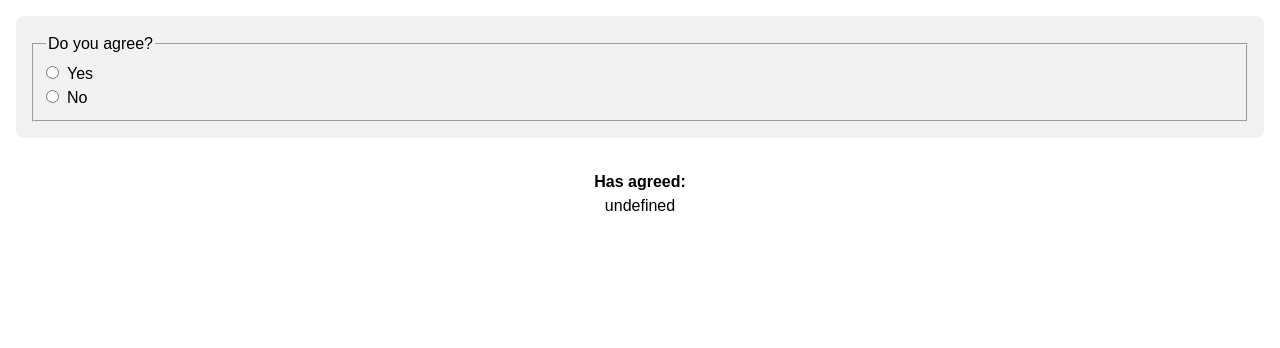
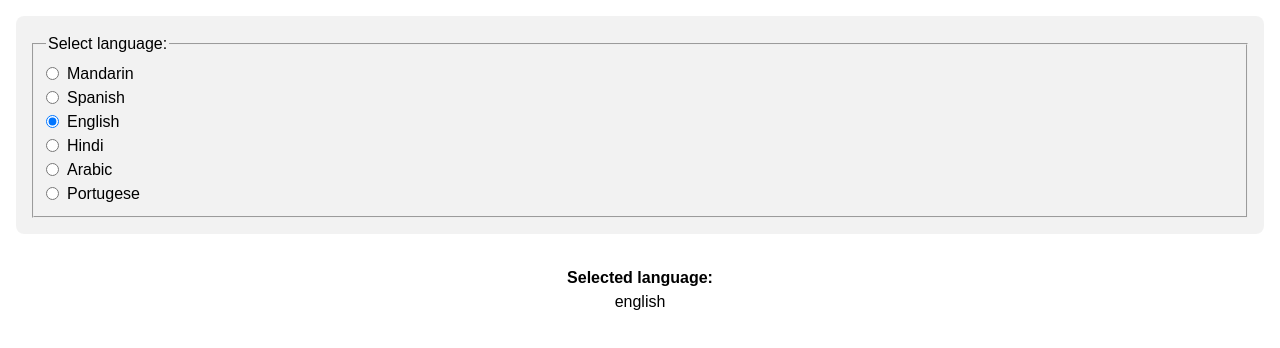
Before and after one commit to simotae14/react-joy-exercises, a React (Create React App) app: page / in a window 1280 px wide. Shown: the top 348 px of the page. Built offline with nearby package versions, Linux system fonts and the light colour scheme; a web font is replaced by a local one.

Commit message:
67 Input Cheatsheet - Radio buttons with iterative loop

```diff
--- a/src/App.js
+++ b/src/App.js
@@ -1,7 +1,10 @@
 import React from 'react';
 
 function App() {
-  const [hasAgreed, setHasAgreed] = React.useState();
+  const [
+    language,
+    setLanguage
+  ] = React.useState('english');
 
   return (
     <>
@@ -12,46 +15,44 @@ function App() {
       >
         <fieldset>
           <legend>
-            Do you agree?
+            Select language:
           </legend>
 
+          {VALID_LANGUAGES.map(option => (
+            <div key={option}>
               <input
                 type="radio"
-            name="agreed-to-terms"
-            id="agree-yes"
-            value="yes"
-            checked={hasAgreed === "yes"}
+                name="current-language"
+                id={option}
+                value={option}
+                checked={option === language}
                 onChange={event => {
-              setHasAgreed(event.target.value)
+                  setLanguage(event.target.value);
                 }}
               />
-          <label htmlFor="agree-yes">
-            Yes
+              <label htmlFor={option}>
+                {option}
               </label>
-          <br />
-
-          <input
-            type="radio"
-            name="agreed-to-terms"
-            id="agree-no"
-            value="no"
-            checked={hasAgreed === "no"}
-            onChange={event => {
-              setHasAgreed(event.target.value)
-            }}
-          />
-          <label htmlFor="agree-no">
-            No
-          </label>
+            </div>
+          ))}
         </fieldset>
       </form>
 
       <p>
-        <strong>Has agreed:</strong>
-        {hasAgreed || "undefined"}
+        <strong>Selected language:</strong>
+        {language || "undefined"}
       </p>
     </>
   );
 }
 
+const VALID_LANGUAGES = [
+  'mandarin',
+  'spanish',
+  'english',
+  'hindi',
+  'arabic',
+  'portugese',
+];
+
 export default App;
--- a/src/styles.css
+++ b/src/styles.css
@@ -1,3 +1,13 @@
+form {
+  padding: 16px;
+  background: hsl(0deg 0% 0% / 0.05);
+  border-radius: 8px;
+}
+fieldset div {
+  display: flex;
+  align-items: center;
+  gap: 8px;
+}
 p {
   margin-top: 2rem;
   text-align: center;
@@ -5,14 +15,6 @@ p {
 p strong {
   display: block;
 }
-form {
-  padding: 16px;
-  background: hsl(0deg 0% 0% / 0.05);
-  border-radius: 8px;
+label {
+  text-transform: capitalize;
 }
-label {
-  font-size: 1rem;
-}
-input {
-  margin-right: 8px;
-}
```
Lines whose indentation alone changed are shown as unchanged.
